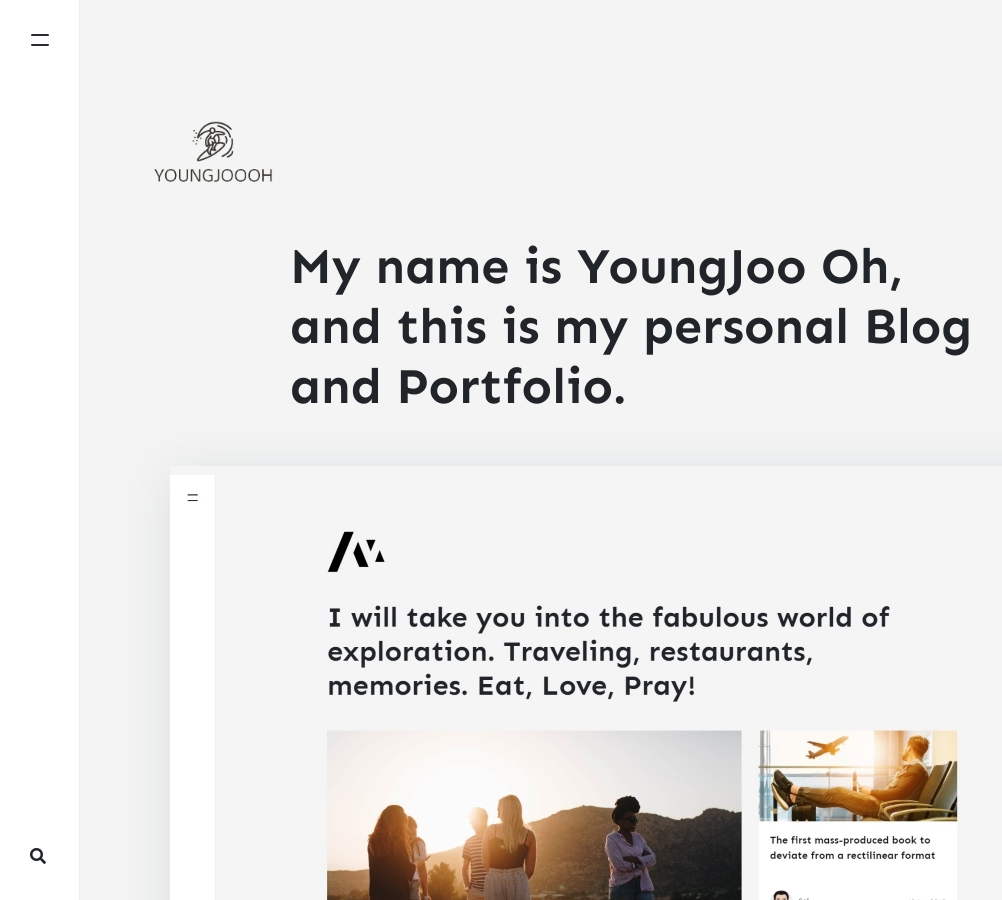
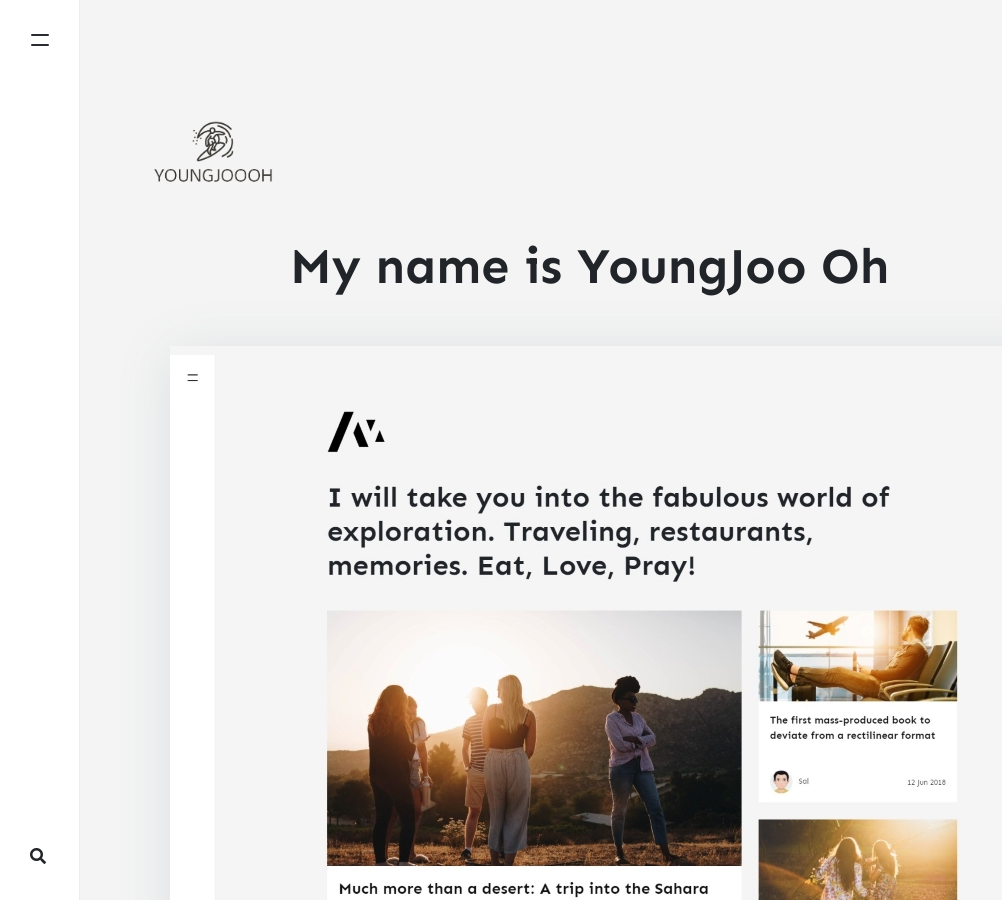
Before and after one commit to wltn0/OYJ-hansung.github.io, a Jekyll site: the page built from _pages/about.md, in a window 1280 px wide and 900 px high. Shown: the whole window, without its empty margins (0-1002 px from the left). Built offline with Jekyll 4.4.1, drawn with Linux system fonts in a browser that asks for light colours; nearby versions of some CDN libraries; comment, search, counter and statistics services are not loaded.

Commit message:
about page

```diff
--- a/_pages/about.md
+++ b/_pages/about.md
@@ -1,6 +1,6 @@
 ---
 layout: page
-title: My name is YoungJoo Oh, and this is my personal Blog and Portfolio.
+title: My name is YoungJoo Oh
 permalink: /about
 comments: false
 image: assets/images/screenshot.jpg
```
Also changed, not shown: 3 other files.
